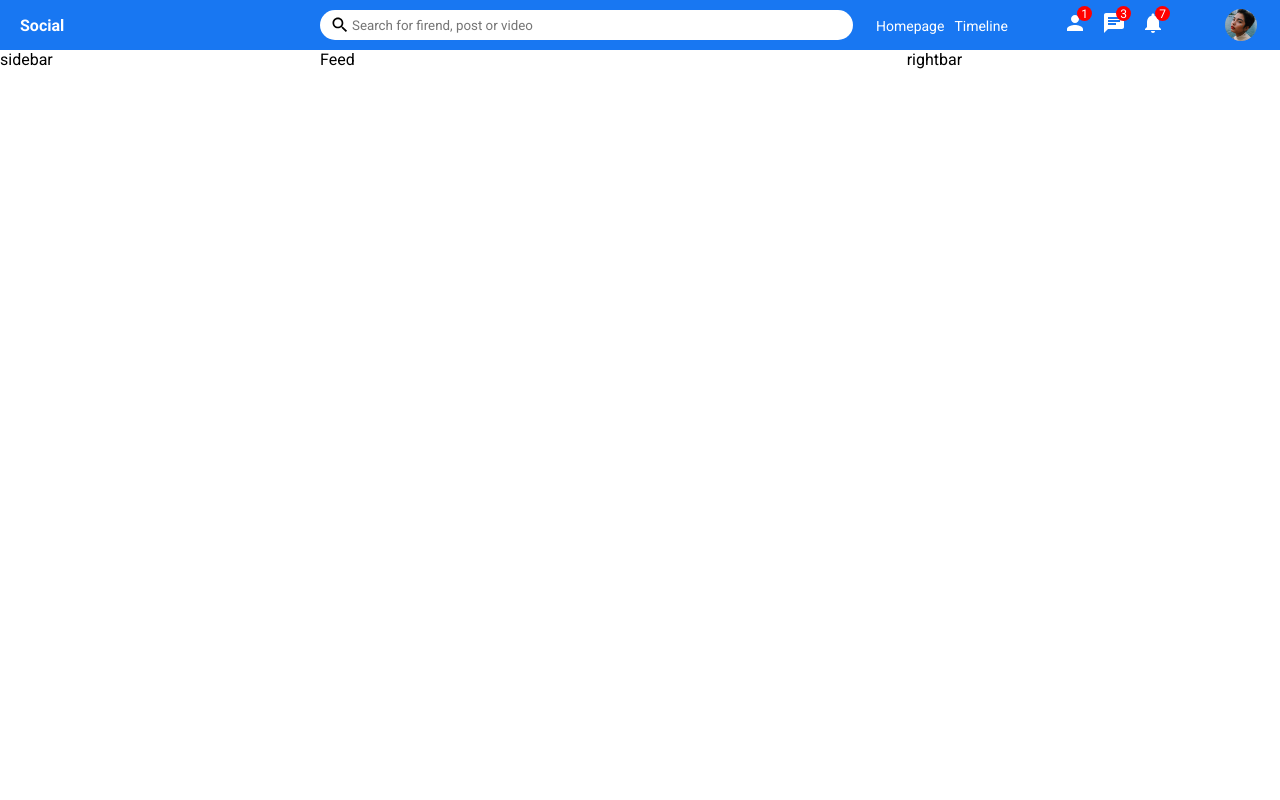
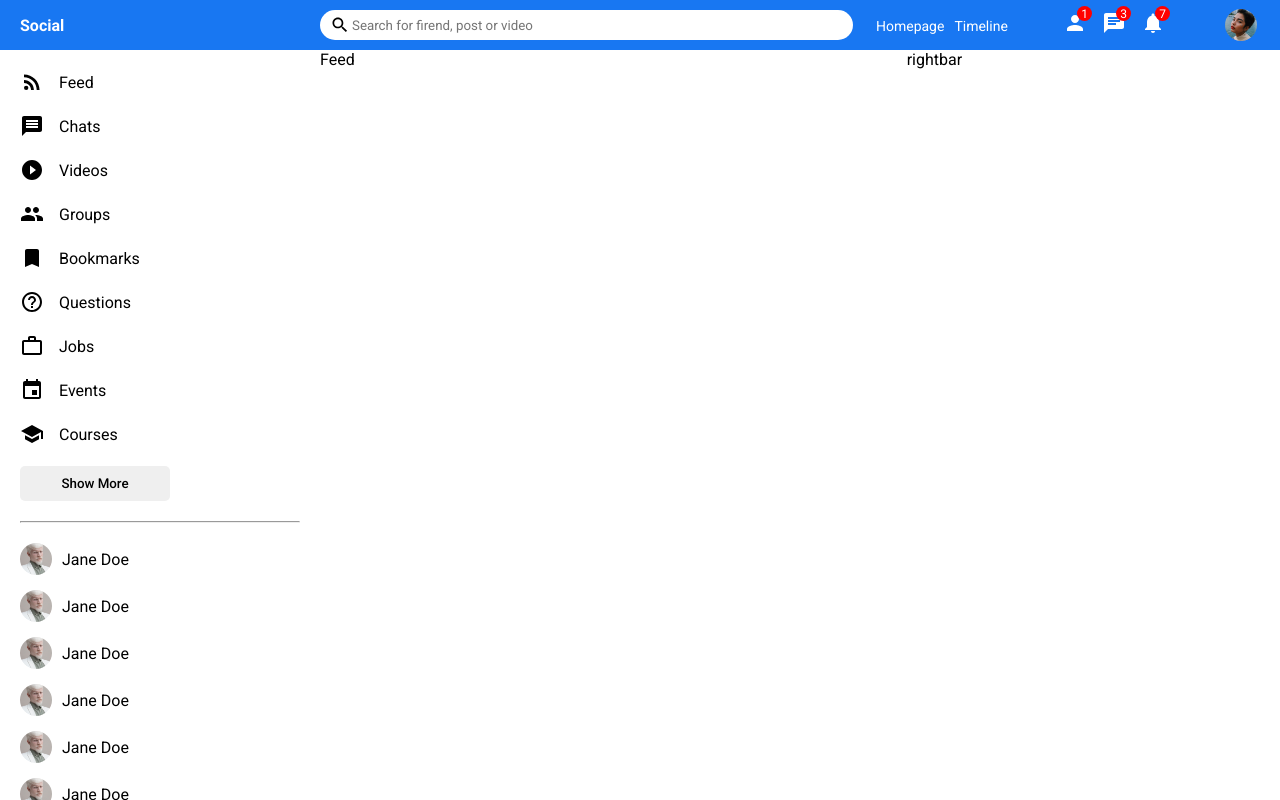
Before and after one commit to dev-revelations/social-app-react-ui, a React (Create React App) app: page / in a window 1280 px wide. Built offline with nearby package versions, Linux system fonts and the light colour scheme.

Commit message:
Implementing sidebar

```diff
--- a/src/components/sidebar/Sidebar.jsx
+++ b/src/components/sidebar/Sidebar.jsx
@@ -1,10 +1,86 @@
 import React from 'react';
 import "./sidebar.css";
+import { RssFeed, Message, PlayCircleFilled, Group, Bookmark, HelpOutline, WorkOutline, Event, School } from "@material-ui/icons"
 
 export default function Sidebar() {
     return (
         <div className="sidebar">
-            sidebar
+            <div className="sidbarWrapper">
+                <ul className="sidbarList">
+                    <li className="sidebarListItem">
+                        <RssFeed className="sidebarIcon" />
+                        <span className="sidebarListItemText">Feed</span>
+                    </li>
+                    <li className="sidebarListItem">
+                        <Message className="sidebarIcon" />
+                        <span className="sidebarListItemText">Chats</span>
+                    </li>
+                    <li className="sidebarListItem">
+                        <PlayCircleFilled className="sidebarIcon" />
+                        <span className="sidebarListItemText">Videos</span>
+                    </li>
+                    <li className="sidebarListItem">
+                        <Group className="sidebarIcon" />
+                        <span className="sidebarListItemText">Groups</span>
+                    </li>
+                    <li className="sidebarListItem">
+                        <Bookmark className="sidebarIcon" />
+                        <span className="sidebarListItemText">Bookmarks</span>
+                    </li>
+                    <li className="sidebarListItem">
+                        <HelpOutline className="sidebarIcon" />
+                        <span className="sidebarListItemText">Questions</span>
+                    </li>
+                    <li className="sidebarListItem">
+                        <WorkOutline className="sidebarIcon" />
+                        <span className="sidebarListItemText">Jobs</span>
+                    </li>
+                    <li className="sidebarListItem">
+                        <Event className="sidebarIcon" />
+                        <span className="sidebarListItemText">Events</span>
+                    </li>
+                    <li className="sidebarListItem">
+                        <School className="sidebarIcon" />
+                        <span className="sidebarListItemText">Courses</span>
+                    </li>
+                </ul>
+                <button className="sidebarButton">Show More</button>
+                <hr className="sidebarHr" />
+                <ul className="sidebarFriendList">
+                    <li className="sidebarFriend">
+                        <img src="/assets/person/2.jpeg" alt="Friend Image" className="sidebarFriendImage" />
+                        <span className="sidebarFirendName">Jane Doe</span>
+                    </li>
+                    <li className="sidebarFriend">
+                        <img src="/assets/person/2.jpeg" alt="Friend Image" className="sidebarFriendImage" />
+                        <span className="sidebarFirendName">Jane Doe</span>
+                    </li>
+                    <li className="sidebarFriend">
+                        <img src="/assets/person/2.jpeg" alt="Friend Image" className="sidebarFriendImage" />
+                        <span className="sidebarFirendName">Jane Doe</span>
+                    </li>
+                    <li className="sidebarFriend">
+                        <img src="/assets/person/2.jpeg" alt="Friend Image" className="sidebarFriendImage" />
+                        <span className="sidebarFirendName">Jane Doe</span>
+                    </li>
+                    <li className="sidebarFriend">
+                        <img src="/assets/person/2.jpeg" alt="Friend Image" className="sidebarFriendImage" />
+                        <span className="sidebarFirendName">Jane Doe</span>
+                    </li>
+                    <li className="sidebarFriend">
+                        <img src="/assets/person/2.jpeg" alt="Friend Image" className="sidebarFriendImage" />
+                        <span className="sidebarFirendName">Jane Doe</span>
+                    </li>
+                    <li className="sidebarFriend">
+                        <img src="/assets/person/2.jpeg" alt="Friend Image" className="sidebarFriendImage" />
+                        <span className="sidebarFirendName">Jane Doe</span>
+                    </li>
+                    <li className="sidebarFriend">
+                        <img src="/assets/person/2.jpeg" alt="Friend Image" className="sidebarFriendImage" />
+                        <span className="sidebarFirendName">Jane Doe</span>
+                    </li>
+                </ul>
+            </div>
         </div>
     );
 }
--- a/src/components/sidebar/sidebar.css
+++ b/src/components/sidebar/sidebar.css
@@ -1,4 +1,70 @@
 .sidebar {
-    flex: 3;
-    height: calc(100vh - 50px);
+    flex      : 3;
+    height    : calc(100vh - 50px);
+    overflow-y: scroll;
 }
+
+::-webkit-scrollbar {
+    width: 5px;
+}
+
+::-webkit-scrollbar-track {
+    background-color: #f1f1f1;
+}
+
+::-webkit-scrollbar-thumb {
+    background-color: rgb(184, 182, 182);
+    border-radius   : 30px;
+}
+
+.sidbarWrapper {
+    padding: 20px;
+}
+
+.sidbarList {
+    padding   : 0;
+    margin    : 0;
+    list-style: none;
+}
+
+.sidebarListItem {
+    display      : flex;
+    align-items  : center;
+    margin-bottom: 20px;
+}
+
+.sidebarIcon {
+    margin-right: 15px;
+}
+
+.sidebarButton {
+    width        : 150px;
+    border       : none;
+    padding      : 10px;
+    border-radius: 5px;
+    font-weight  : 500;
+}
+
+.sidebarHr {
+    margin: 20px 0;
+}
+
+.sidebarFriendList {
+    padding   : 0;
+    margin    : 0;
+    list-style: none;
+}
+
+.sidebarFriend {
+    display      : flex;
+    align-items  : center;
+    margin-bottom: 15px;
+}
+
+.sidebarFriendImage {
+    width        : 32px;
+    height       : 32px;
+    border-radius: 50%;
+    object-fit   : cover;
+    margin-right : 10px;
+}
```
